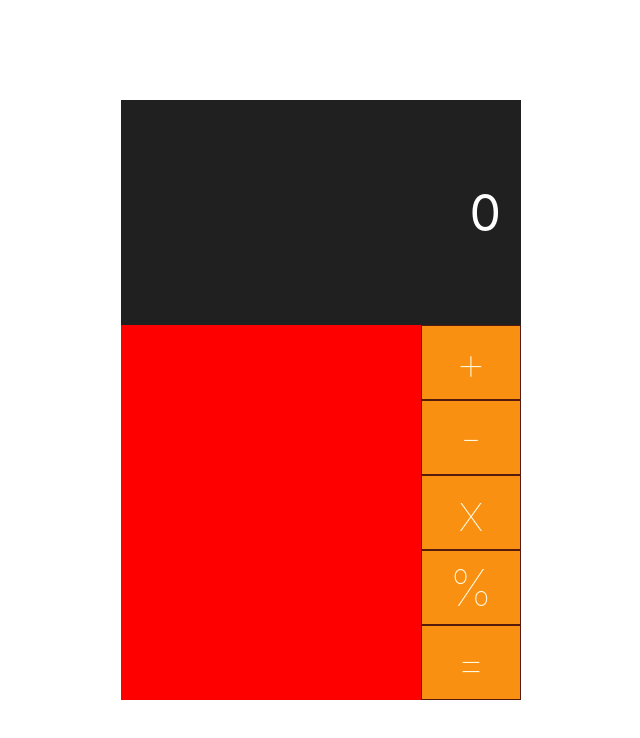
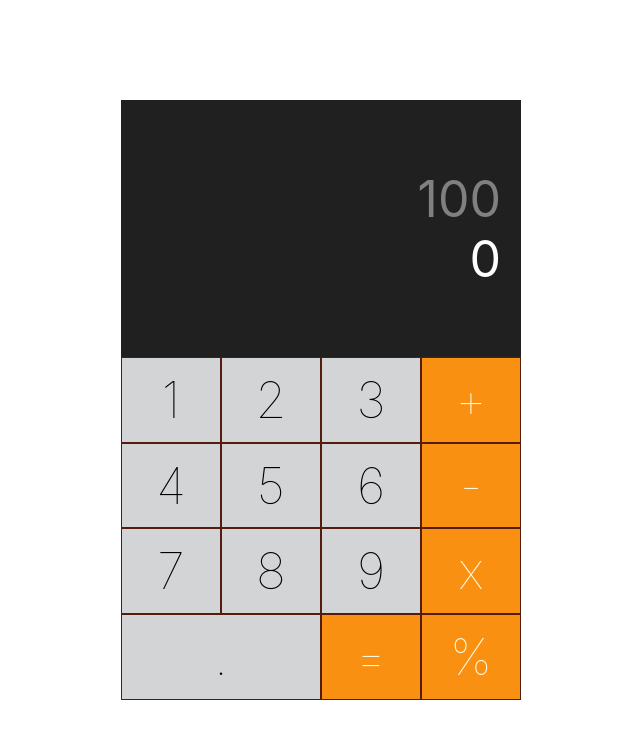
Before and after one commit to chenPerach/React-Calculator, a React (Create React App) app: page / in a window 1280 px wide. Shown: the top 738 px of the page, without its empty margins (319-959 px from the left). Built offline with nearby package versions, Linux system fonts and the light colour scheme.

Commit message:
added prev calc to display screen

```diff
--- a/src/App.css
+++ b/src/App.css
@@ -14,6 +14,9 @@
 .cal_button.action {
   background-color: #f99011;
   color: #fffadf;
+}
+.cal_button.text {
+  background-color: #d3d4d6;
 }
 #add {
   grid-row: 4/span 1;
@@ -32,8 +35,8 @@
   grid-column: 4/span 1;
 }
 #eq {
-  grid-row: 8/span 1;
-  grid-column: 4/span 1;
+  grid-row: 7/span 1;
+  grid-column: 3/span 1;
 }
 div .center {
   display: flex;
@@ -43,20 +46,32 @@ div .center {
 .calculator {
   display: grid;
   grid-template-columns: repeat(4,25%);
-  grid-template-rows: repeat(8,12.5%);
+  grid-template-rows: repeat(7,14.28%);
   background-color: red;
+}
+.screen_content {
+  align-self: flex-end;
+
+}
+.screen_content.prev{
+  color: gray;
 }
 #screen {
   display: flex;
+  flex-direction: column-reverse;
+
   grid-column: 1/span 4;
   grid-row: 1/span 3;
   background-color: #202020;
   color: #fefefe;
   align-items: center;
-  justify-content: flex-end;
+  justify-content: center;
   padding: 10px 20px 10px 10px;
   font: inherit;
   font-size: 50px;
+}
+#dot {
+  grid-column: 1/span 2;
 }
 @media only screen and (max-width: 1000px) {
   .calculator{
--- a/src/Calculator.tsx
+++ b/src/Calculator.tsx
@@ -6,16 +6,34 @@ interface CalculatorProps {
     prevCalc?:number,
 }
 export const Calculator :FC =() => {
-    const [props,setProps] = useState<CalculatorProps>({currentVal: 0});
+    const [props,setProps] = useState<CalculatorProps>({currentVal: 0,prevCalc:100});
 
     return (
         <div className="calculator">
-            <div id="screen">{props.currentVal}</div>
+            <CalcScreen currentVal={props.currentVal} prevCalc={props.prevCalc} />
             <div className="cal_button action" id="add">+</div>
             <div className="cal_button action" id="sub">-</div>
             <div className="cal_button action" id="mul">x</div>
             <div className="cal_button action" id="dev">%</div>
             <div className="cal_button action" id="eq">=</div>
+            <div className="cal_button text">1</div>
+            <div className="cal_button text">2</div>
+            <div className="cal_button text">3</div>
+            <div className="cal_button text">4</div>
+            <div className="cal_button text">5</div>
+            <div className="cal_button text">6</div>
+            <div className="cal_button text">7</div>
+            <div className="cal_button text">8</div>
+            <div className="cal_button text">9</div>
+            <div className="cal_button text" id="dot">.</div>
         </div>
     )
 }
+
+const CalcScreen : FC<CalculatorProps> = ({currentVal,prevCalc}:CalculatorProps)=>{
+    return (
+     <div id="screen">
+        <div className="screen_content">{currentVal}</div> <div className="screen_content prev">{prevCalc}</div>
+     </div>
+    );
+}
```
